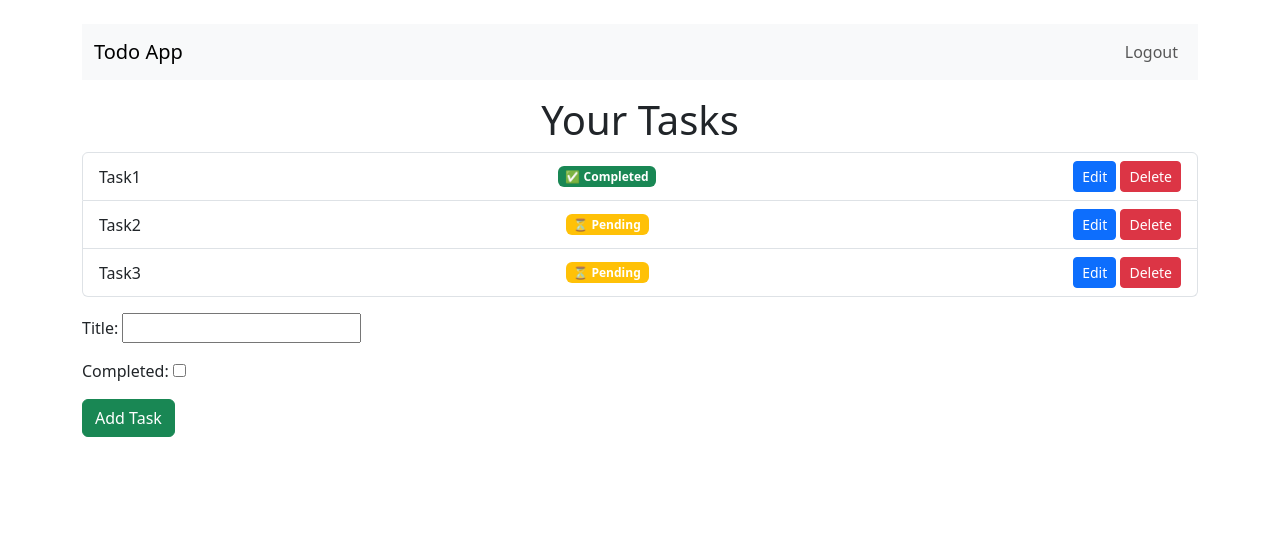
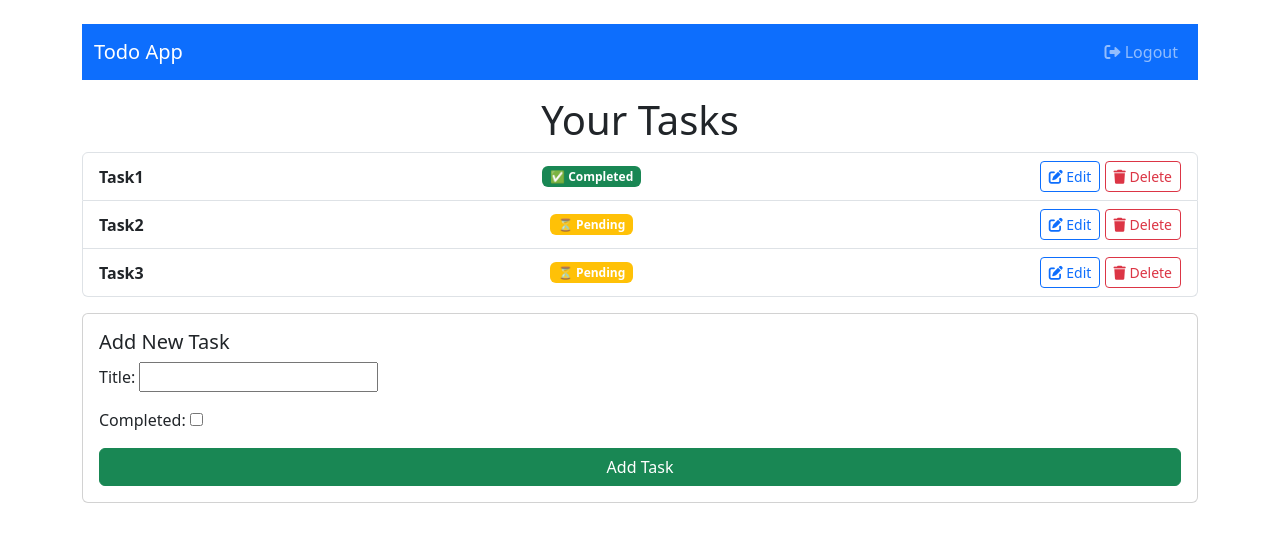
Before and after one commit to Vismayak2000/To-Do-List, a Django app: page / in a window 1280 px wide. Shown: the top 542 px of the page. Run offline with Django 5.2, Linux system fonts and the light colour scheme; a user stored in the database is signed in; data comes from the database, SQL or seed files in the repository; both versions use the stored data as it was after the commit.

Commit message:
last commit

```diff
--- a/basictodoapp/templates/tasks.html
+++ b/basictodoapp/templates/tasks.html
@@ -5,23 +5,27 @@
     <meta name="viewport" content="width=device-width, initial-scale=1.0">
     <title>To-Do-List</title>
     <link rel="stylesheet" href="https://cdn.jsdelivr.net/npm/bootstrap@5.3.0/dist/css/bootstrap.min.css">
+    <link rel="stylesheet" href="https://cdnjs.cloudflare.com/ajax/libs/font-awesome/6.0.0/css/all.min.css">
 </head>
 <body class="container mt-4">
-    <nav class="navbar navbar-expand-lg navbar-light bg-light mb-3">
+    <nav class="navbar navbar-expand-lg navbar-dark bg-primary mb-3">
         <div class="container-fluid">
             <a class="navbar-brand" href="#">Todo App</a>
-            <div class="collapse navbar-collapse">
+            <button class="navbar-toggler" type="button" data-bs-toggle="collapse" data-bs-target="#navbarNav">
+                <span class="navbar-toggler-icon"></span>
+            </button>
+            <div class="collapse navbar-collapse" id="navbarNav">
                 <ul class="navbar-nav ms-auto">
                     {% if user.is_authenticated %}
                         <li class="nav-item">
-                            <a class="nav-link" href="{% url 'logout' %}">Logout</a>
+                            <a class="nav-link" href="{% url 'logout' %}"><i class="fas fa-sign-out-alt"></i> Logout</a>
                         </li>
                     {% else %}
                         <li class="nav-item">
-                            <a class="nav-link" href="{% url 'login' %}">Login</a>
+                            <a class="nav-link" href="{% url 'login' %}"><i class="fas fa-sign-in-alt"></i> Login</a>
                         </li>
                         <li class="nav-item">
-                            <a class="nav-link" href="{% url 'register' %}">Register</a>
+                            <a class="nav-link" href="{% url 'register' %}"><i class="fas fa-user-plus"></i> Register</a>
                         </li>
                     {% endif %}
                 </ul>
@@ -32,21 +36,28 @@
     <ul class="list-group">
         {% for task in tasks %}
         <li class="list-group-item d-flex justify-content-between align-items-center">
-            {{ task.title }}
+            <span class="fw-bold">{{ task.title }}</span>
             <span class="badge bg-{% if task.completed %}success{% else %}warning{% endif %}">
                 {% if task.completed %} ✅ Completed {% else %} ⏳ Pending {% endif %}
             </span>
             <div>
-                <a href="{% url 'task_edit' task.id %}" class="btn btn-sm btn-primary">Edit</a>
-                <a href="{% url 'task_delete' task.id %}" class="btn btn-sm btn-danger">Delete</a>
+                <a href="{% url 'task_edit' task.id %}" class="btn btn-sm btn-outline-primary"><i class="fas fa-edit"></i> Edit</a>
+                <a href="{% url 'task_delete' task.id %}" class="btn btn-sm btn-outline-danger"><i class="fas fa-trash"></i> Delete</a>
             </div>
         </li>
         {% endfor %}
     </ul>
-    <form method="post" class="mt-3">
-        {% csrf_token %}
-        {{ form.as_p }}
-        <button type="submit" class="btn btn-success">Add Task</button>
-    </form>
+    <div class="card mt-3">
+        <div class="card-body">
+            <h5 class="card-title">Add New Task</h5>
+            <form method="post">
+                {% csrf_token %}
+                <div class="mb-3">
+                    {{ form.as_p }}
+                </div>
+                <button type="submit" class="btn btn-success w-100">Add Task</button>
+            </form>
+        </div>
+    </div>
 </body>
 </html>
```
Also changed, not shown: db.sqlite3.
